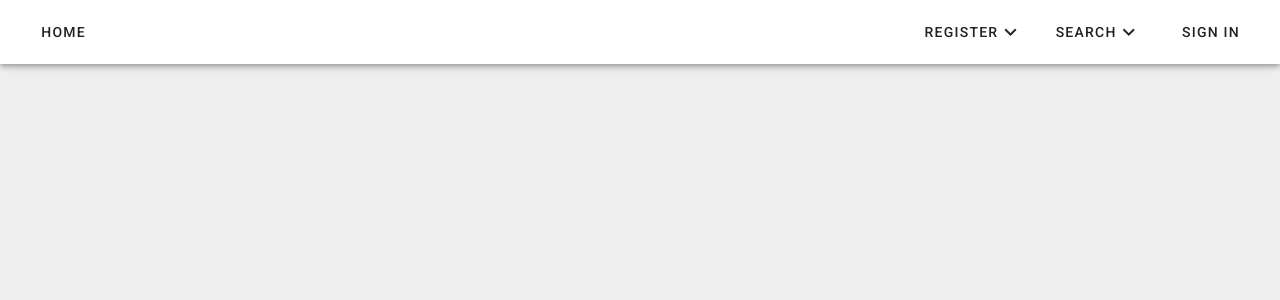
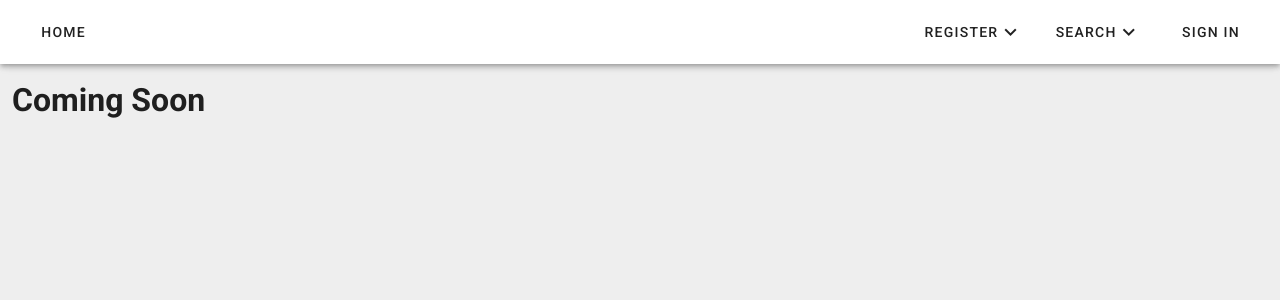
Before and after one commit to AyumiizZ/SVRegis, a Vue app in the folder frontend/: page /approver in a window 1280 px wide. Shown: the top 300 px of the page. Built offline with nearby package versions, Linux system fonts and the light colour scheme.

Commit message:
:sparkles: add coming soon page for unfinished

```diff
--- a/frontend/src/router/index.js
+++ b/frontend/src/router/index.js
@@ -1,7 +1,8 @@
 import Vue from "vue";
 import VueRouter from "vue-router";
-import HomeView from "../views/HomeView.vue";
-import SignInView from "../views/SignInView.vue";
+import HomeView from "@/views/HomeView.vue";
+import SignInView from "@/views/SignInView.vue";
+import ComingSoonView from "@/views/ComingSoonView.vue";
 
 Vue.use(VueRouter);
 
@@ -25,6 +26,36 @@ const routes = [
     name: "signin",
     component: SignInView,
   },
+  {
+    path: "/applicant",
+    name: "applicant",
+    component: ComingSoonView,
+  },
+  {
+    path: "/responsible",
+    name: "responsible",
+    component: ComingSoonView,
+  },
+  {
+    path: "/approver",
+    name: "approver",
+    component: ComingSoonView,
+  },
+  {
+    path: "/domain-regis",
+    name: "domain-regis",
+    component: ComingSoonView,
+  },
+  {
+    path: "/host-req",
+    name: "host-req",
+    component: ComingSoonView,
+  },
+  {
+    path: "/host-regis",
+    name: "host-regis",
+    component: ComingSoonView,
+  },
 ];
 
 const router = new VueRouter({
--- /dev/null
+++ b/frontend/src/views/ComingSoonView.vue
@@ -0,0 +1,5 @@
+<template>
+  <div>
+    <h1>Coming Soon</h1>
+  </div>
+</template>
```
